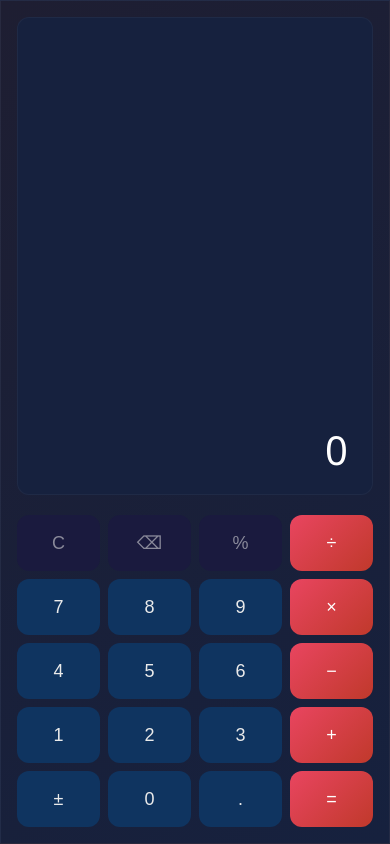
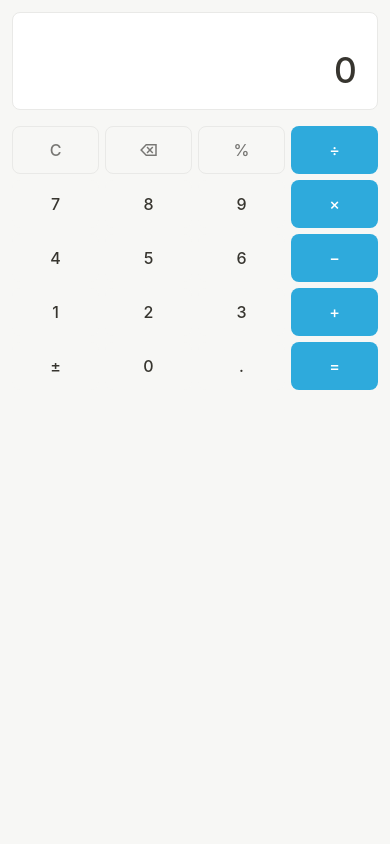
Before and after one commit to nexoai361-png/reve-calc, a plain HTML site: page index.html in a window 390 px wide. Drawn offline with Linux system fonts and the light colour scheme.

Commit message:
style: redesign calculator with Notion-inspired minimalist UI

```diff
--- a/index.html
+++ b/index.html
@@ -12,176 +12,184 @@
 }
 
 :root {
-  --bg: #1a1a2e;
-  --display-bg: #16213e;
-  --btn-bg: #0f3460;
-  --btn-hover: #1a4a7a;
-  --btn-active: #16213e;
-  --accent: #e94560;
-  --accent-hover: #ff6b81;
-  --text: #eaeaea;
-  --text-muted: #8a8a9a;
-  --display-text: #ffffff;
-  --radius: 12px;
-  --shadow: 0 8px 32px rgba(0, 0, 0, 0.4);
+  --bg: #ffffff;
+  --surface: #f7f7f5;
+  --display-bg: #ffffff;
+  --btn-bg: #f7f7f5;
+  --btn-hover: #ecece8;
+  --btn-active: #e0e0dc;
+  --accent: #2eaadc;
+  --accent-hover: #2691c7;
+  --accent-light: rgba(46, 170, 220, 0.1);
+  --text: #37352f;
+  --text-muted: #787774;
+  --display-text: #37352f;
+  --border: #e9e9e7;
+  --radius: 10px;
+  --shadow: 0 1px 3px rgba(0, 0, 0, 0.06), 0 1px 2px rgba(0, 0, 0, 0.04);
+  --shadow-lg: 0 4px 16px rgba(0, 0, 0, 0.08);
 }
 
 body {
-  font-family: 'Segoe UI', system-ui, -apple-system, sans-serif;
+  font-family: 'Inter', -apple-system, BlinkMacSystemFont, 'Segoe UI', system-ui, sans-serif;
   background: var(--bg);
   display: flex;
   justify-content: center;
   align-items: center;
   min-height: 100vh;
   color: var(--text);
+  -webkit-font-smoothing: antialiased;
+  -moz-osx-font-smoothing: grayscale;
 }
 
 .calculator {
-  width: 360px;
-  background: linear-gradient(145deg, #1e1e32, #16213e);
-  border-radius: 24px;
-  padding: 24px;
-  box-shadow: var(--shadow), 0 0 80px rgba(233, 69, 96, 0.08);
-  border: 1px solid rgba(255, 255, 255, 0.05);
+  width: 340px;
+  background: var(--surface);
+  border-radius: 16px;
+  padding: 20px;
+  box-shadow: var(--shadow-lg);
+  border: 1px solid var(--border);
 }
 
 .display {
   background: var(--display-bg);
   border-radius: var(--radius);
-  padding: 20px 24px;
-  margin-bottom: 20px;
-  min-height: 100px;
+  padding: 16px 20px;
+  margin-bottom: 16px;
+  min-height: 90px;
   display: flex;
   flex-direction: column;
   justify-content: flex-end;
   align-items: flex-end;
   overflow: hidden;
-  border: 1px solid rgba(255, 255, 255, 0.04);
+  border: 1px solid var(--border);
 }
 
 .display-previous {
-  font-size: 16px;
+  font-size: 14px;
   color: var(--text-muted);
-  min-height: 24px;
+  min-height: 20px;
   word-break: break-all;
   text-align: right;
   width: 100%;
-  transition: color 0.2s;
+  font-variant-numeric: tabular-nums;
 }
 
 .display-current {
-  font-size: 40px;
-  font-weight: 300;
+  font-size: 36px;
+  font-weight: 500;
   color: var(--display-text);
-  min-height: 48px;
+  min-height: 44px;
   word-break: break-all;
   text-align: right;
   width: 100%;
   line-height: 1.2;
+  font-variant-numeric: tabular-nums;
   transition: font-size 0.15s ease;
 }
 
 .display-current.shrink {
-  font-size: 28px;
+  font-size: 26px;
 }
 
 .buttons {
   display: grid;
   grid-template-columns: repeat(4, 1fr);
-  gap: 12px;
+  gap: 8px;
 }
 
 .btn {
-  height: 64px;
-  border: none;
-  border-radius: var(--radius);
-  font-size: 20px;
+  height: 52px;
+  border: 1px solid transparent;
+  border-radius: 8px;
+  font-size: 17px;
   font-weight: 500;
   cursor: pointer;
-  transition: all 0.15s ease;
+  transition: background 0.1s ease, border-color 0.1s ease, box-shadow 0.1s ease;
   background: var(--btn-bg);
   color: var(--text);
-  position: relative;
-  overflow: hidden;
   outline: none;
   -webkit-tap-highlight-color: transparent;
   user-select: none;
+  font-family: inherit;
 }
 
-.btn::after {
-  content: '';
-  position: absolute;
-  inset: 0;
-  background: radial-gradient(circle at center, rgba(255,255,255,0.15), transparent 70%);
-  opacity: 0;
-  transition: opacity 0.15s;
-}
-
-.btn:hover::after {
-  opacity: 1;
+.btn:hover {
+  background: var(--btn-hover);
 }
 
 .btn:active {
-  transform: scale(0.95);
-}
-
-.btn:active::after {
-  opacity: 0;
+  background: var(--btn-active);
+  transform: scale(0.97);
 }
 
 .btn:focus-visible {
-  box-shadow: 0 0 0 3px rgba(233, 69, 96, 0.5);
+  border-color: var(--accent);
+  box-shadow: 0 0 0 2px var(--accent-light);
 }
 
 .btn-operator {
-  background: linear-gradient(135deg, #e94560, #c0392b);
+  background: var(--accent);
   color: #ffffff;
-  font-size: 22px;
+  font-size: 19px;
+  border-color: transparent;
 }
 
 .btn-operator:hover {
-  background: linear-gradient(135deg, var(--accent-hover), #d63031);
+  background: var(--accent-hover);
+}
+
+.btn-operator:active {
+  background: #1f8ab5;
+  transform: scale(0.97);
 }
 
 .btn-operator.active {
-  background: linear-gradient(135deg, #ff6b81, #e94560);
-  box-shadow: 0 0 20px rgba(233, 69, 96, 0.4);
+  background: var(--accent-hover);
+  box-shadow: 0 0 0 2px var(--accent-light);
 }
 
 .btn-function {
-  background: #1a1a3e;
+  background: transparent;
   color: var(--text-muted);
-  font-size: 18px;
+  font-size: 15px;
+  border-color: var(--border);
 }
 
 .btn-function:hover {
-  background: #252550;
+  background: var(--btn-hover);
   color: var(--text);
+}
+
+.btn-function:active {
+  background: var(--btn-active);
 }
 
 .btn-zero {
   grid-column: span 2;
   text-align: left;
-  padding-left: 32px;
+  padding-left: 24px;
 }
 
 .btn-equals {
-  background: linear-gradient(135deg, #e94560, #c0392b);
+  background: var(--accent);
   color: #ffffff;
-  font-size: 24px;
-  height: 64px;
+  font-size: 21px;
+  height: 52px;
+  border-color: transparent;
 }
 
 .btn-equals:hover {
-  background: linear-gradient(135deg, var(--accent-hover), #d63031);
+  background: var(--accent-hover);
 }
 
 .btn-equals:active {
-  transform: scale(0.95);
+  background: #1f8ab5;
+  transform: scale(0.97);
 }
 
 .btn-backspace {
-  font-size: 20px;
+  font-size: 17px;
 }
 
 @media (max-width: 400px) {
@@ -189,24 +197,23 @@ body {
     width: 100%;
     border-radius: 0;
     min-height: 100vh;
-    padding: 16px;
-    display: flex;
-    flex-direction: column;
-    justify-content: flex-end;
+    padding: 12px;
+    border: none;
+    border-radius: 0;
   }
 
   .display {
-    flex: 1;
-    min-height: unset;
+    border-radius: 8px;
   }
 
   .buttons {
-    gap: 8px;
+    gap: 6px;
   }
 
   .btn {
-    height: 56px;
-    font-size: 18px;
+    height: 48px;
+    font-size: 16px;
+    border-radius: 8px;
   }
 }
 
```
